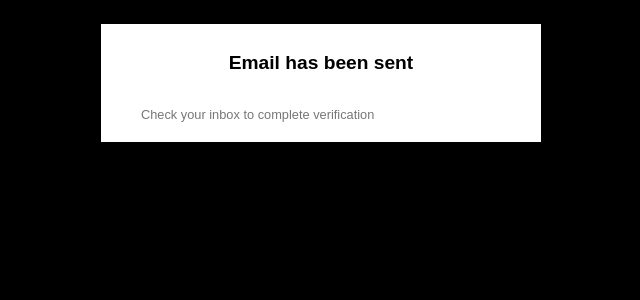
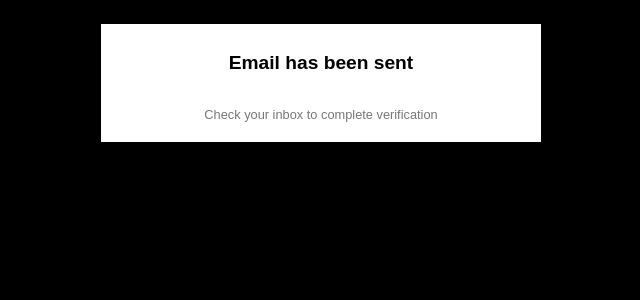
Before and after one commit to flaeppe/access-guard, a Python web app: template access_guard/templates/email_sent.html in a window 1280 px wide. Shown: the part 222-522 px from the top of the page, without its empty margins (319-959 px from the left). Run offline with Jinja, Linux system fonts and the light colour scheme; the template is opened without the code that fills it, so the values that code supplies are empty.

Commit message:
fixup! WIP

```diff
--- a/access_guard/templates/email_sent.html
+++ b/access_guard/templates/email_sent.html
@@ -17,7 +17,7 @@
             <h4 class="AuthBox-title">Email has been sent</h4>
           </div>
           <div class="AuthBox-row">
-            <div class="AuthBox-info">
+            <div class="AuthBox-info" style="text-align: center;">
               Check your inbox to complete verification
             </div>
           </div>
```
